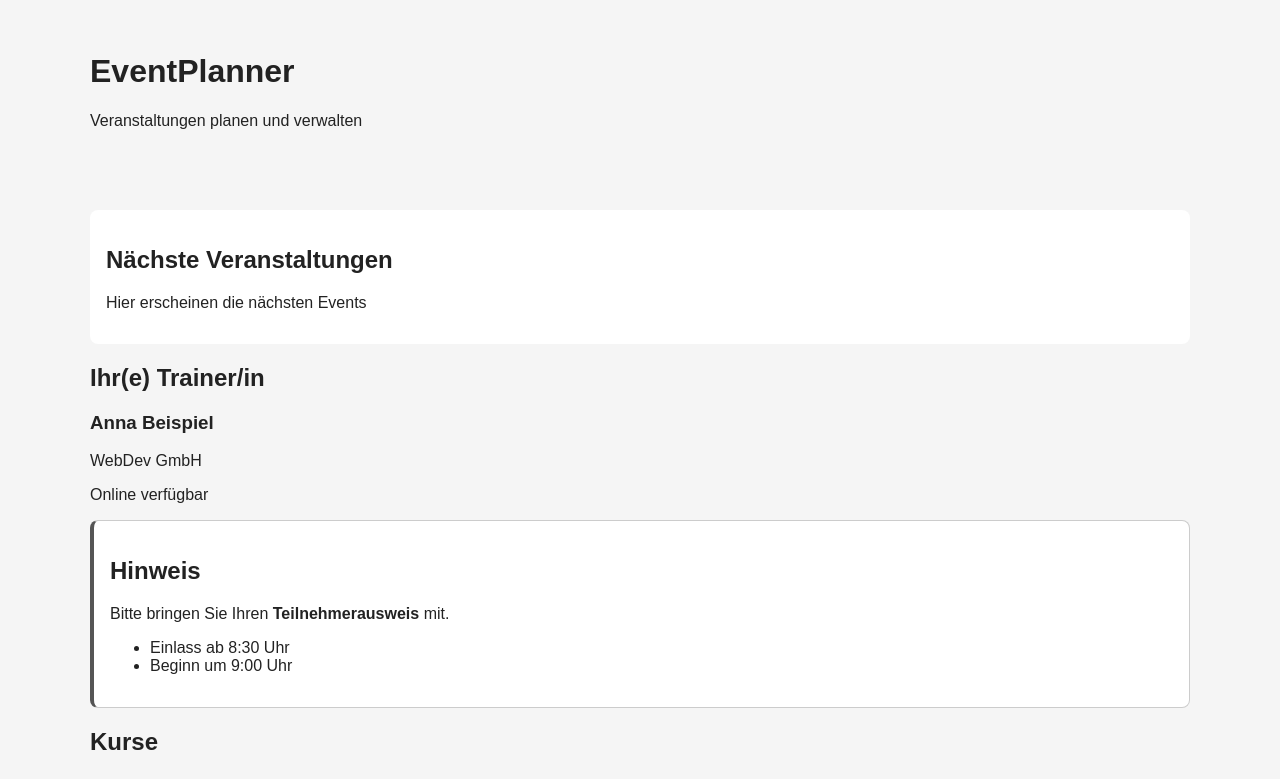
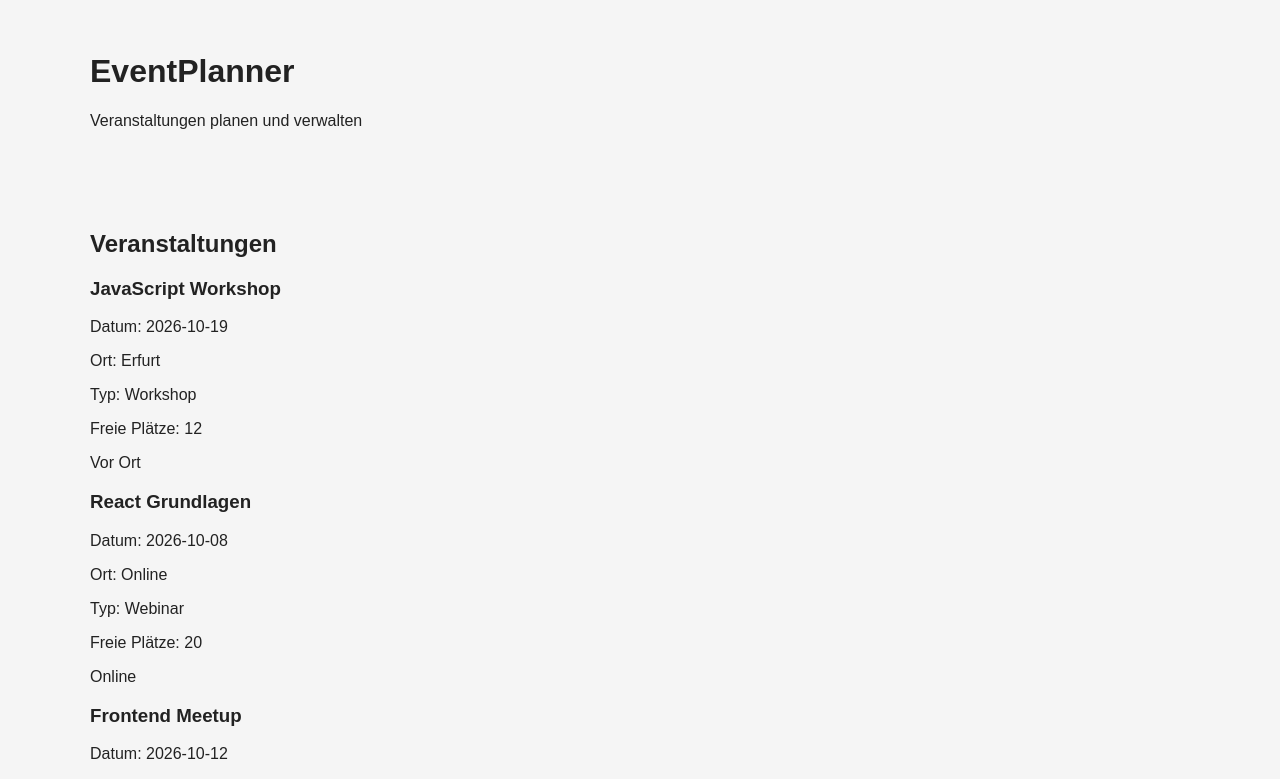
Before and after one commit to tzschoe/eventplanner, a React (Vite) app: page / in a window 1280 px wide. Shown: the top 779 px of the page. Built offline with nearby package versions, Linux system fonts and the light colour scheme.

Commit message:
Render events from data

```diff
--- a/src/components/App.jsx
+++ b/src/components/App.jsx
@@ -1,10 +1,6 @@
 import Header from "./Header";
 import Footer from "./Footer";
-import CourseList from "./CourseList";
-import SpeakerCard from "./SpeakerCard";
-import InfoBox from "./InfoBox";
-import Panel from "./Panel";
-import Notice from "./Notice";
+import EventList from "./EventList";
 
 export default function App() {
   return (
@@ -12,37 +8,7 @@
       <Header />
 
       <main>
-        <Panel title="Nächste Veranstaltungen">
-          <p>Hier erscheinen die nächsten Events</p>
-        </Panel>
-
-        <h2>Ihr(e) Trainer/in</h2>
-        <SpeakerCard
-          name="Anna Beispiel"
-          specialField="React"
-          company="WebDev GmbH"
-          online={true}
-        />
-
-        <InfoBox title="Hinweis">
-          <p>
-            Bitte bringen Sie Ihren <strong>Teilnehmerausweis</strong> mit.
-          </p>
-          <ul>
-            <li>Einlass ab 8:30 Uhr</li>
-            <li>Beginn um 9:00 Uhr</li>
-          </ul>
-        </InfoBox>
-
-        <CourseList />
-
-        <Notice type="info">
-          <strong>Hinweis:</strong> Die Anmeldung ist ab morgen möglich.
-        </Notice>
-
-        <Notice type="warning">
-          <p>Für diese Veranstaltung sind nur noch wenige Plätze frei.</p>
-        </Notice>
+        <EventList />
       </main>
 
       <Footer />
--- /dev/null
+++ b/src/components/EventCard.jsx
@@ -0,0 +1,16 @@
+function EventCard({ title, date, location, eventType, seats, online }) {
+    return (
+        <article className="event-card">
+            <h3>{title}</h3>
+            <p>Datum: {date}</p>
+            <p>Ort: {location}</p>
+            <p>Typ: {eventType}</p>
+            <p>Freie Plätze: {seats}</p>
+            <p>{online ? "Online" : "Vor Ort"}</p>
+        </article>
+    );
+
+}
+
+
+export default EventCard;
--- /dev/null
+++ b/src/components/EventList.jsx
@@ -0,0 +1,14 @@
+import events from "../data/events";
+import EventCard from "./EventCard";
+
+function EventList() {
+    return (
+        <section>
+            <h2>Veranstaltungen</h2>
+
+            {events.map((event) => {return (<EventCard key={event.id} title={event.title} date={event.date} location={event.location} eventType={event.eventType} seats={event.seats} online={event.online}/>)})}
+        </section>
+    );
+}
+
+export default EventList;
--- /dev/null
+++ b/src/data/events.js
@@ -0,0 +1,37 @@
+const events = [
+    {
+        id: 1, title: "JavaScript Workshop", date: "2026-10-19", location: "Erfurt", eventType: "Workshop", seats: 12, online: false
+    },
+
+    {
+    id: 2,
+    title: "React Grundlagen",
+    date: "2026-10-08",
+    location: "Online",
+    eventType: "Webinar",
+    seats: 20,
+    online: true
+    },
+
+    {
+    id: 3,
+    title: "Frontend Meetup",
+    date: "2026-10-12",
+    location: "Jena",
+    eventType: "Meetup",
+    seats: 0,
+    online: false
+    },
+
+    {
+    id: 4,
+    title: "CSS Layout Lab",
+    date: "2026-10-15",
+    location: "Online",
+    eventType: "Webinar",
+    seats: 30,
+    online: true
+    }
+];
+
+export default events;
```
